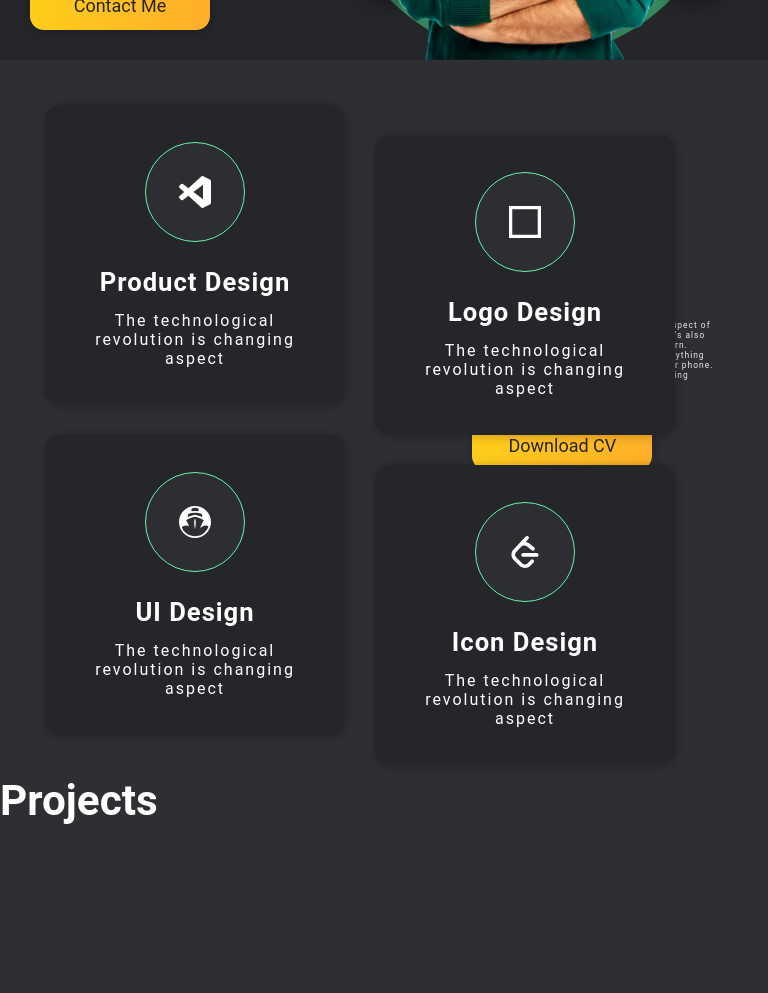
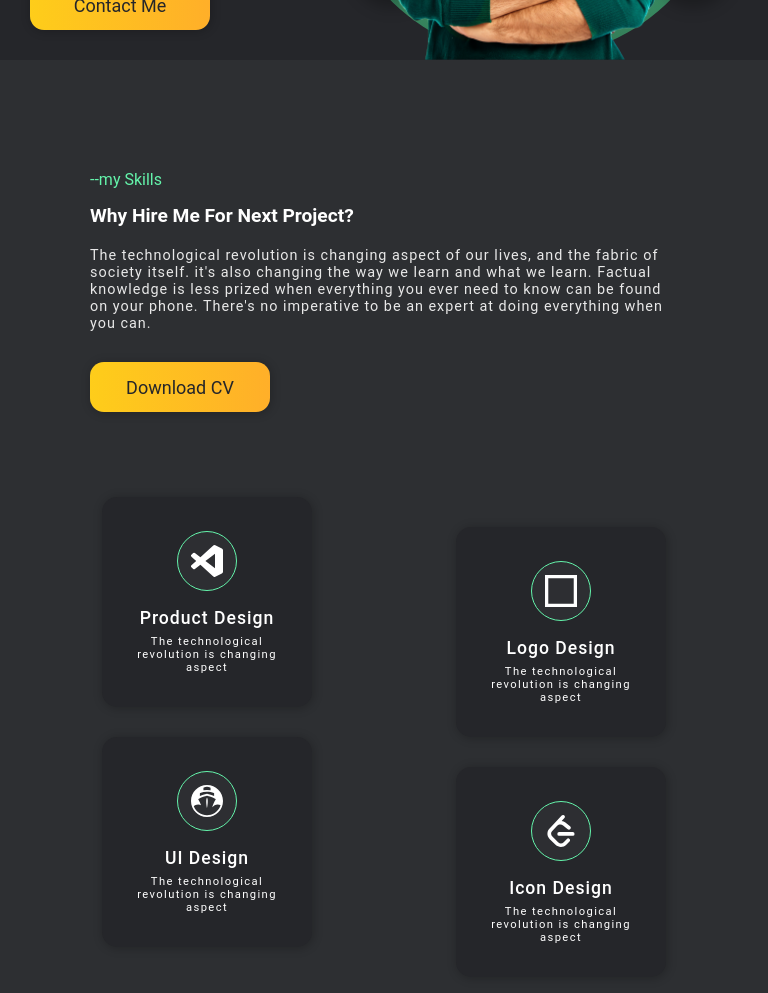
Before and after one commit to moodyomar/portfolio, a React (Create React App) app: page / in a window 768 px wide. Shown: the part 532-1525 px from the top of the page. Built offline with nearby package versions, Linux system fonts and the light colour scheme; the HTML template or start-up script is replaced by a standard one.

Commit message:
fix responsivity, Add breakpoints

```diff
--- a/src/components/cards/SkillCard.js
+++ b/src/components/cards/SkillCard.js
@@ -7,7 +7,7 @@ const SkillCard = ({icon,title,desc,direction}) => {
 return(
 
 <div className='SkillCard' data-aos={`fade-${direction}`}>
-<div className="skillIcon">{icon === 'SiVisualstudiocode' && <SiVisualstudiocode/> || icon === 'SiCodesandbox' && <SiCodesandbox/> || icon === 'SiCodeship' && <SiCodeship/> || icon === 'SiLeetcode' && <SiLeetcode/> }</div>
+<div className="skillIcon">{(icon === 'SiVisualstudiocode' && <SiVisualstudiocode/>) || (icon === 'SiCodesandbox' && <SiCodesandbox/>) || (icon === 'SiCodeship' && <SiCodeship/>) || (icon === 'SiLeetcode' && <SiLeetcode/>) }</div>
 <div className="skillTitle">{title}</div>
 <div className="skillDesc">{desc}</div>
 </div>
--- a/src/components/styles/SkillCard.css
+++ b/src/components/styles/SkillCard.css
@@ -20,8 +20,8 @@ box-shadow: 1px 1px 10px 1px rgba(0,0,0,0.20);
 background-image: linear-gradient(var(--color-bright-green),var(--color-dark-green));
 }
 .skillIcon{
-  border-radius: 50%;
-  width: 100px;
+border-radius: 50%;
+width: 100px;
 height: 100px;
 border: 1px solid var(--color-bright-green);
 background-color: var(--color-icons-bg);
@@ -41,6 +41,23 @@ letter-spacing: 2px;
 text-align: center;
 }
 
-@media screen and (max-width: 1150px) {
+@media only screen and (max-width: 1150px) and (min-width: 600.5px)  {
+  .SkillCard{
+    width: 210px;
+    height: 210px;
+  }
+  .skillIcon{
+    width: 60px;
+    height: 60px;
+    }
+    .skillTitle{
+      font-size: 1.1rem;
+      font-weight: 500;
+    }
+    .skillDesc{
+    letter-spacing: 1.4px;
+    font-size: 0.7rem;
+    text-align: center;
+    }
 
-  }
+}
--- a/src/components/styles/Skills.css
+++ b/src/components/styles/Skills.css
@@ -21,12 +21,40 @@ width: 55vw;
 order: 1;
 justify-items: center;
 }
-.SkillCard:nth-child(even){
-transform: translateY(30px) !important;
-}
+
 .Skills .right-col{
   padding: 50px;
 order: 2;
+}
+
+@media screen and (min-width: 1150px) {
+  .SkillCard:nth-child(even){
+    transform: translateY(30px) !important;
+    }
+}
+/* fix about 200px that is not responsive  */
+@media only screen and (max-width: 1150px) and (min-width: 600px)  {
+  .SkillCard:nth-child(even){
+    transform: translateY(30px) !important;
+    }
+
+}
+
+@media only screen and (max-width: 820px) and (min-width: 600.5px)  {
+
+  .Skills{
+    display: block;
+  }
+  .Skills .para{
+    font-size: 0.9rem;
+  }
+  .Skills .left-col{
+    place-items: center;
+    width: 100vw;
+  }
+  .Skills .right-col{
+    padding: 0 90px 50px;
+    }
 }
 
 @media screen and (max-width: 600px) {
@@ -47,10 +75,9 @@ display: flex;
   padding: 0;
   }
   .Skills .para {
-  font-size: 3.5vw;
+  font-size: 3vw;
+  margin-bottom: 50px;
   width: 100%;
   }
-  .SkillCard:nth-child(even){
-    transform: translateY(0px) !important;
-  }
+
 }
```
